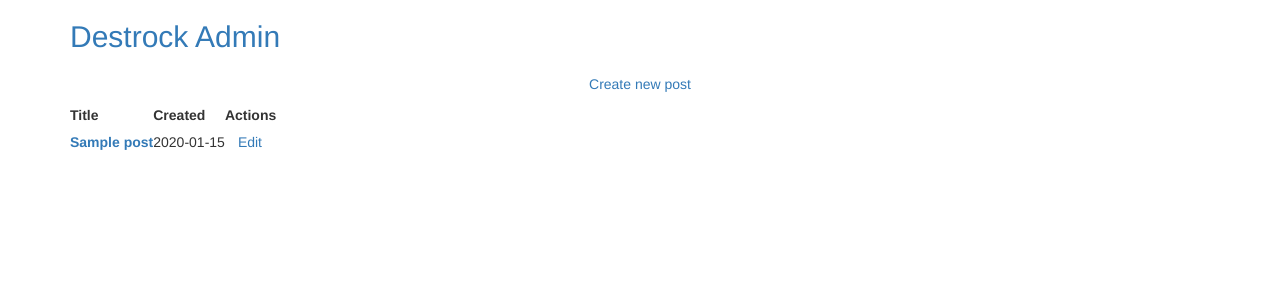
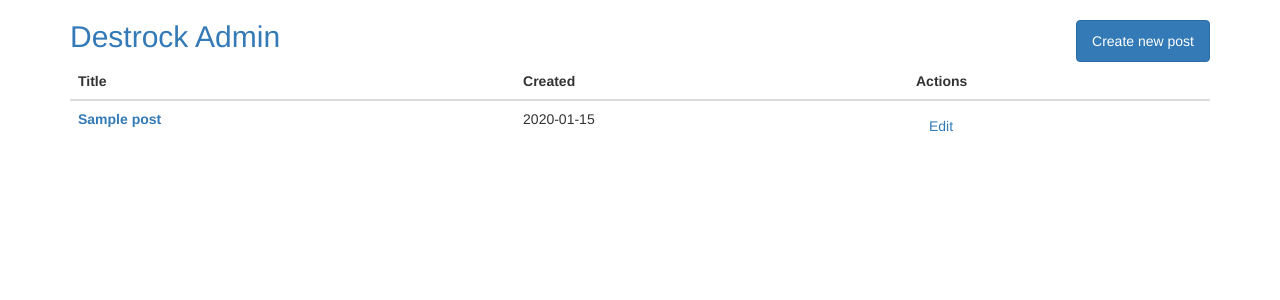
Before and after one commit to GenuineAster/destrock.com, a Flask app: template blog/templates/admin/list.html in a window 1280 px wide. Shown: the top 300 px of the page. Run offline with Flask 2, Linux system fonts and the light colour scheme; the template is opened without the code that fills it: most values are stand-ins (such as "Sample title", 1, 10 or a date in 2020); some libraries are stand-ins or nearby versions.

Commit message:
Remade templates, blog posts now use UTC

```diff
--- a/blog/models.py
+++ b/blog/models.py
@@ -4,7 +4,7 @@ from blog import db
 
 
 class Post(db.Document):
-    created_at = db.DateTimeField(default=datetime.datetime.now, required=True)
+    created_at = db.DateTimeField(default=datetime.datetime.utcnow, required=True)
     title = db.StringField(max_length=255, required=True)
     slug = db.StringField(max_length=255, required=True)
     body = db.StringField(required=True)
--- a/blog/templates/admin/base.html
+++ b/blog/templates/admin/base.html
@@ -1,18 +1,12 @@
 {% extends "base.html" %}
 
-{%- block topbar -%}
-<div class="topbar" data-dropdown="dropdown">
-  <div class="fill">
-    <div class="container">
-      <h2>
-           <a href="{{ url_for('admin.index') }}" class="brand">Destrock Admin</a>
-      </h2>
-      <ul class="nav secondary-nav">
-        <li class="menu">
-           <a href="{{ url_for("admin.create") }}" class="btn primary">Create new post</a>
-        </li>
-      </ul>
-    </div>
+{% block navbar %}
+<div class="container">
+  <div class="header">
+    <ul class="nav nav-pills pull-right">
+      <li><a href="{{ url_for("admin.create") }}" class="btn btn-primary">Create new post</a></li>
+    </ul>
+    <h2><a href="{{ url_for('admin.index') }}" >Destrock Admin</a></h2>
   </div>
 </div>
-{%- endblock -%}
+{% endblock %}
--- a/blog/templates/admin/detail.html
+++ b/blog/templates/admin/detail.html
@@ -10,7 +10,7 @@
     {% endif %}
   </h2>
 
-  <form action="?{{ request.query_string }}" method="post">
+  <form role="form" action="?{{ request.query_string }}" method="post">
     {{ forms.render(form) }}
     <div class="actions">
       <input type="submit" class="btn primary" value="save">
--- a/blog/templates/admin/list.html
+++ b/blog/templates/admin/list.html
@@ -1,7 +1,7 @@
 {% extends "admin/base.html" %}
 
 {% block content %}
-  <table  class="condensed-table zebra-striped">
+  <table  class="table">
     <thead>
       <th>Title</th>
       <th>Created</th>
--- a/blog/templates/base.html
+++ b/blog/templates/base.html
@@ -15,13 +15,17 @@
   </head>
 
   <body>
-    {% block topbar %}
-      <div class="topbar">
-        <div class="fill">
-          <div class="container">
-            <h2>
-                <a href="/" class="brand">Mischa Aster Alff's Blog</a> <small>A land of magic, programming and rants</small>
-            </h2>
+    {% block navbar %}
+      <div class="navbar">
+        <div class="container">
+          <div class="navbar-header">
+            <button type="button" class="navbar-toggle" data-toggle="collapse" data-target=".navbar-collapse">
+              <span class="sr-only">Toggle navigation</span>
+              <span class="icon-bar"></span>
+              <span class="icon-bar"></span>
+              <span class="icon-bar"></span>
+            </button>
+            <h2><a href="/" class="brand">Mischa Aster Alff's Blog</a> <small>A land of magic, programming and rants</small></h2>
           </div>
         </div>
       </div>
```
Also changed, not shown: other parts of blog/templates/base.html (+2 -0 lines), blog/templates/_forms.html (+3 -7 lines).
